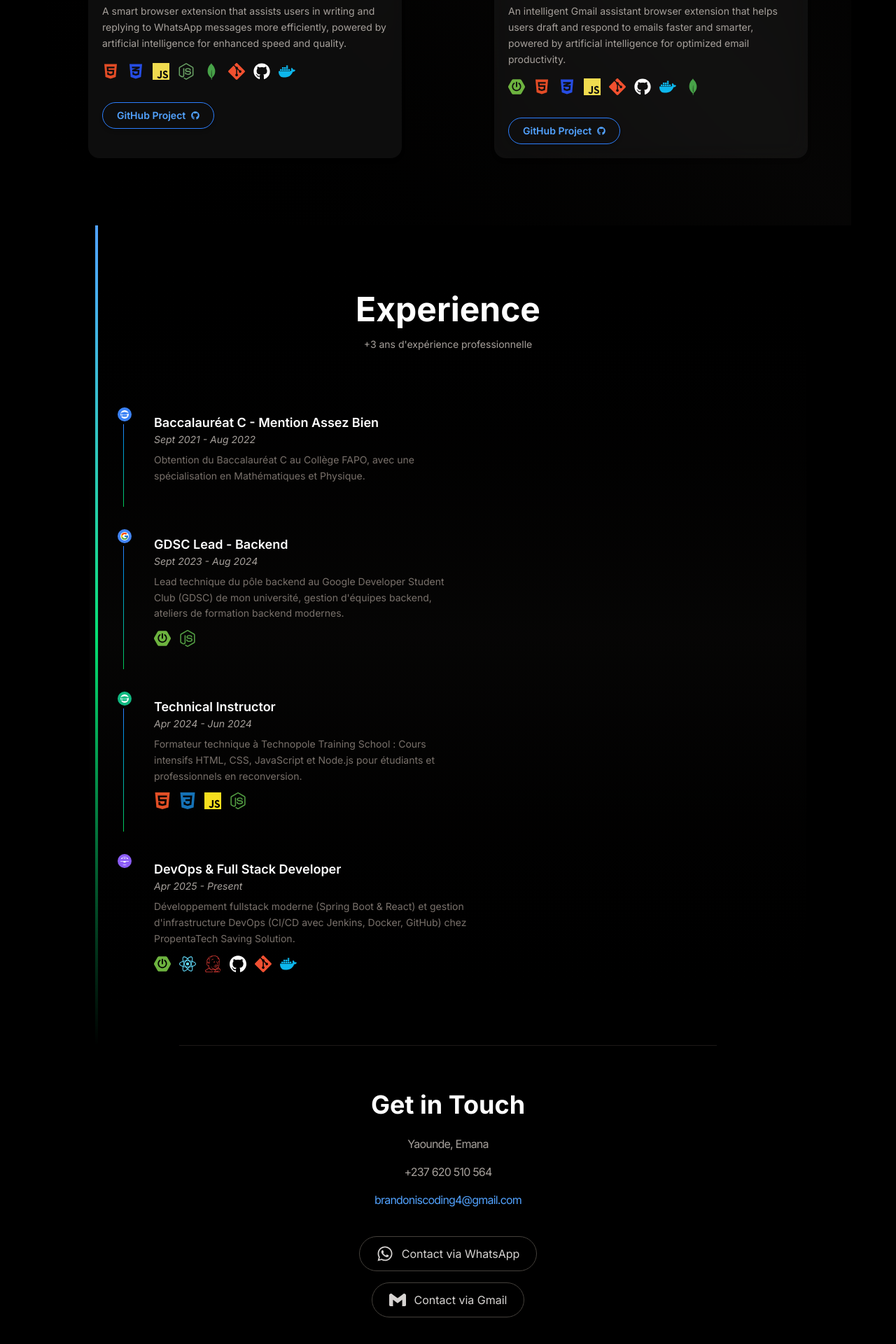
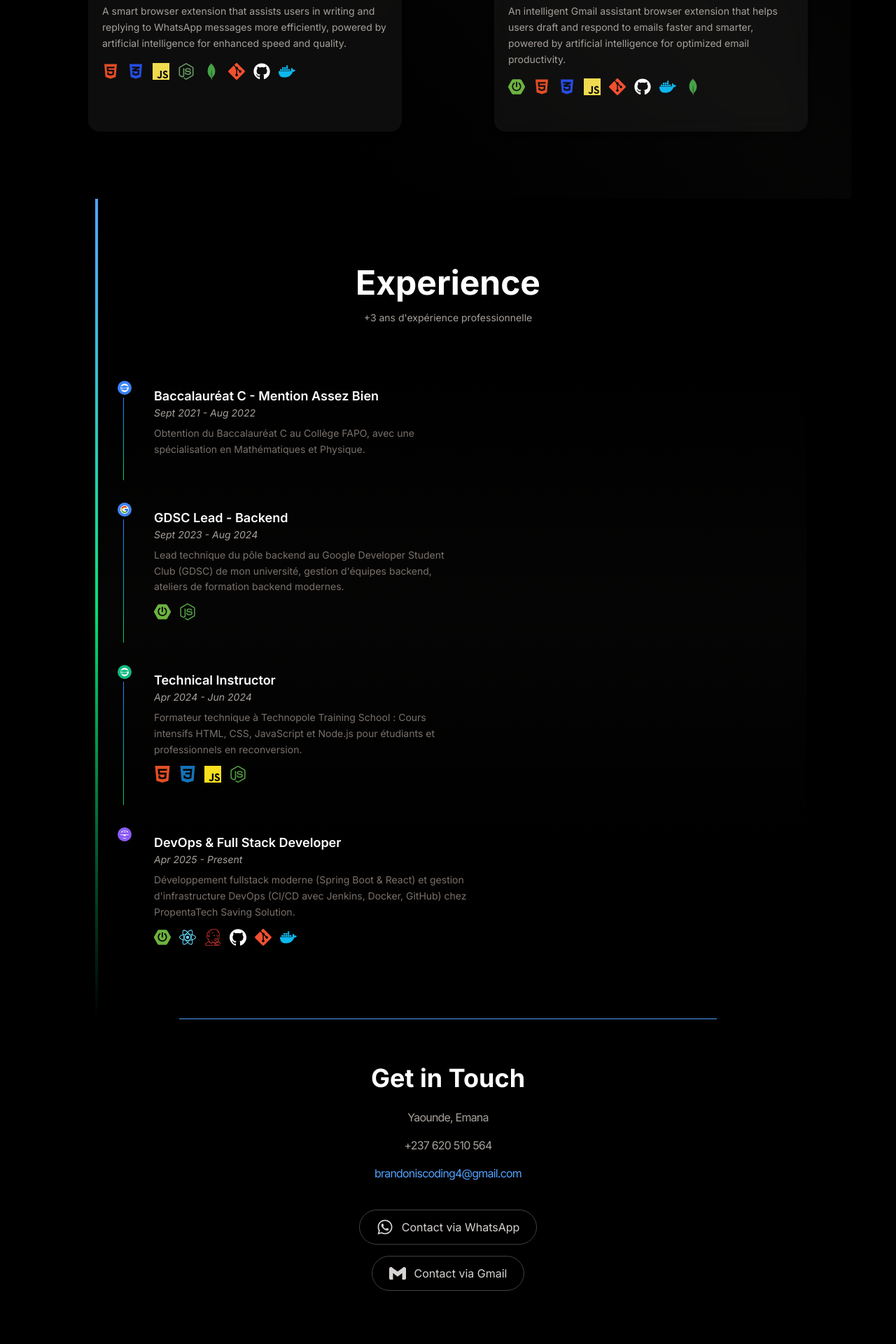
Before and after one commit to brandoniscoding-dev/porfolio, a React (Vite) app: page / in a window 1280 px wide. Shown: the part 2305-4225 px from the top of the page at 70% size. Built offline with nearby package versions, Linux system fonts and the light colour scheme.

Commit message:
[refactor]: update UI and links

```diff
--- a/src/components/Contact.jsx
+++ b/src/components/Contact.jsx
@@ -8,7 +8,7 @@ const Contact = () => {
   return (
     <section
       id="contact"
-      className="border-t border-stone-900 py-16 px-6 max-w-3xl mx-auto text-center"
+      className="border-t text-blue-400 py-16 px-6 max-w-3xl mx-auto text-center"
     >
       {/* Titre principal */}
       <motion.h2
--- a/src/constants/project.js
+++ b/src/constants/project.js
@@ -20,7 +20,7 @@ export const PROJECTS = [
     title: "Task Manager",
     description: "A task management platform designed to streamline teamwork and boost productivity.",
     image: "",
-    githubLink: "https://github.com/brandoniscoding/task-manager",
+    githubLink: "",
     liveLink: "",
     technologiesIcons: [
       { Icon: FaNodeJs, color: "#68A063" },
@@ -34,7 +34,7 @@ export const PROJECTS = [
     title: "WA AI-REPLY",
     description: "A smart browser extension that assists users in writing and replying to WhatsApp messages more efficiently, powered by artificial intelligence for enhanced speed and quality.",
     image: "",
-    githubLink: "https://github.com/brandoniscoding/wa-reply-extension",
+    githubLink: "",
     liveLink: "",
     technologiesIcons: [
       { Icon: FaHtml5, color: "#e34c26" },
@@ -51,7 +51,7 @@ export const PROJECTS = [
     title: "MailOps",
     description: "An intelligent Gmail assistant browser extension that helps users draft and respond to emails faster and smarter, powered by artificial intelligence for optimized email productivity.",
     image: "",
-    githubLink: "https://github.com/brandoniscoding/mailops",
+    githubLink: "",
     liveLink: "",
     technologiesIcons: [
       { Icon: SiSpringboot, color: "#6DB33F" },
```
